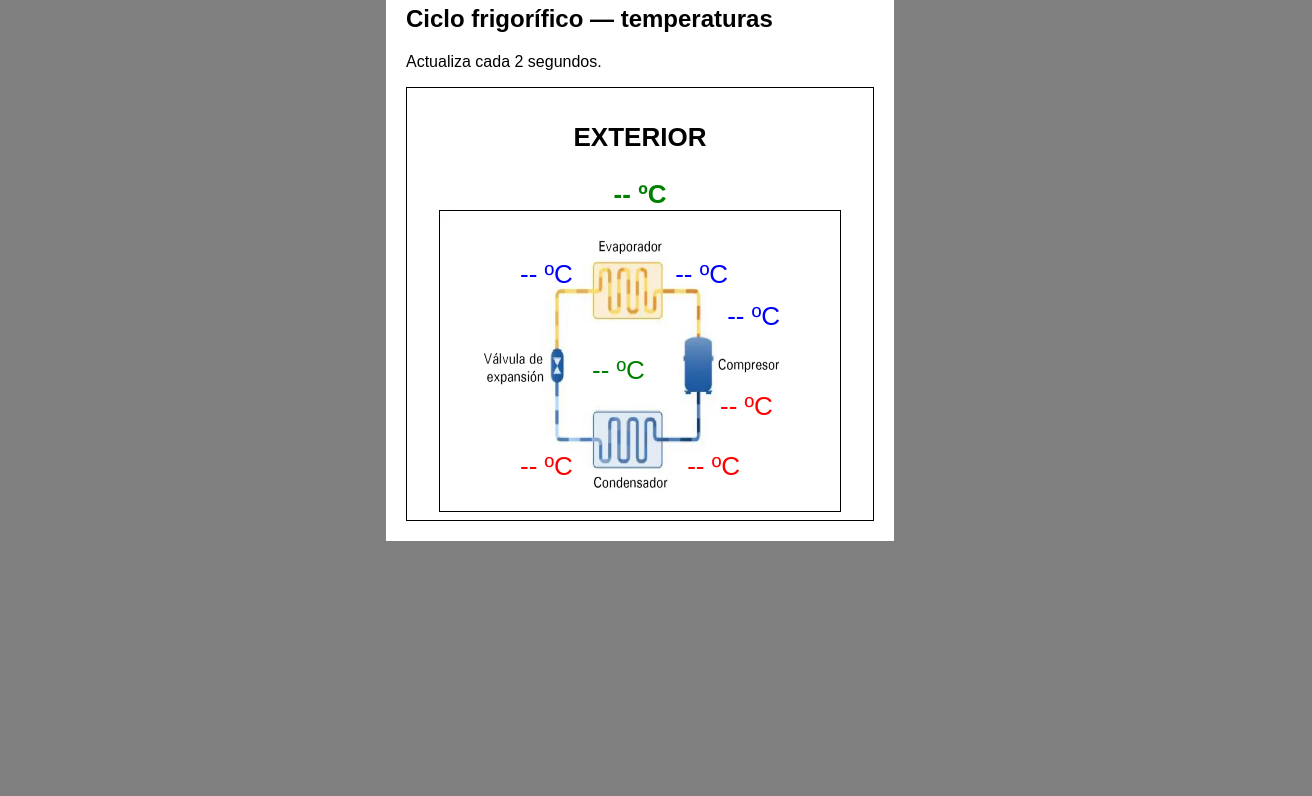
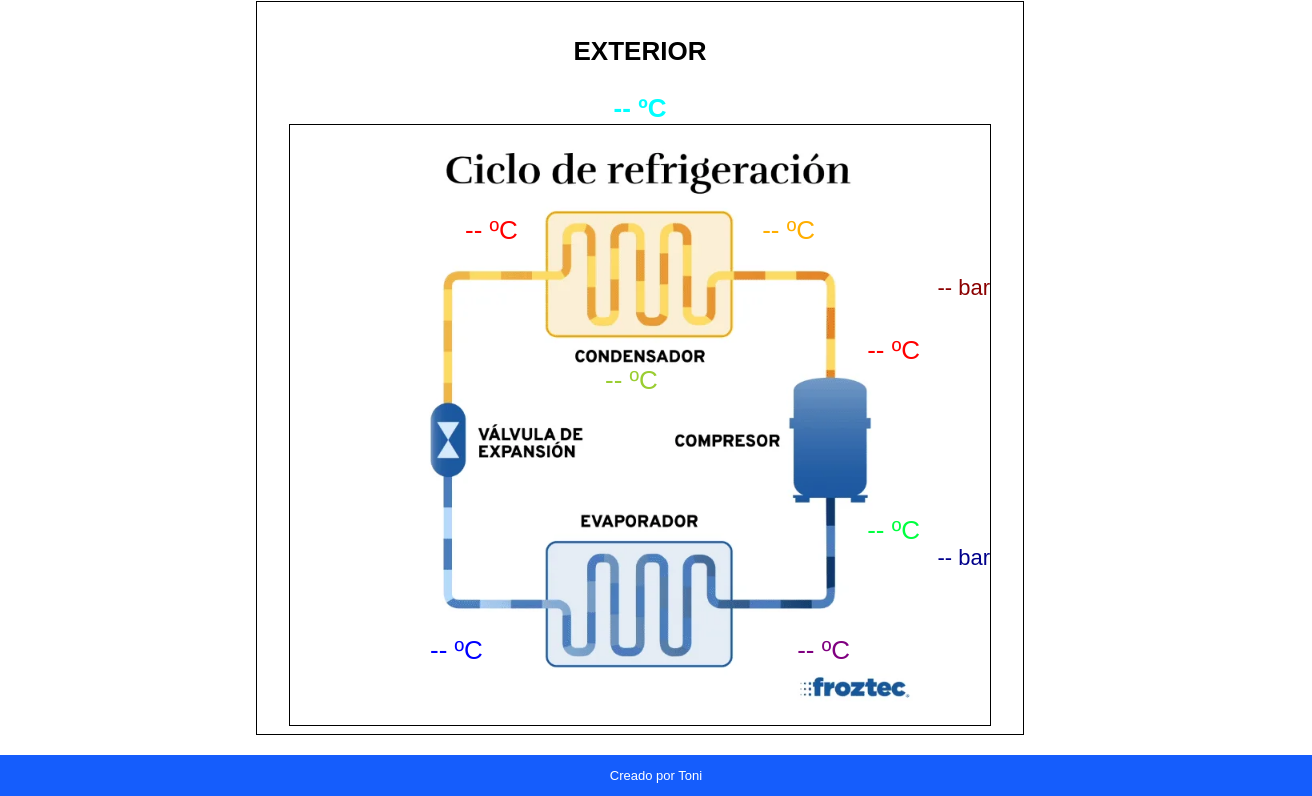
Before and after one commit to fumetria/fridgedashboard, a plain HTML site: page index.html in a window 1280 px wide. Shown: the part 175-971 px from the top of the page, 1312 px wide, since content can reach past the window. Before the commit the page ends 856 px from the top, so only its background shows below. Drawn offline with Linux system fonts and the light colour scheme; no server answers.

Commit message:
Mejora de IU y añadido botones interactivos

```diff
--- a/index.html
+++ b/index.html
@@ -5,89 +5,154 @@
     <meta charset="utf-8">
     <title>Ciclo frigorífico - temperaturas</title>
     <style>
-        body {
-            display: flex;
-            justify-content: center;
-            align-items: center;
-            font-family: Arial, sans-serif;
-            padding: 20px;
-            background-color: grey;
-            height: 100dvh;
+        h1 {
+            text-transform: capitalize;
+
         }
 
+        body {
+            display: grid;
+            grid-template-rows: auto 1fr auto;
+            font-family: Arial, sans-serif;
+            height: 100vh;
+            margin: 0;
+        }
+
+        header,
+        footer {
+            background-color: oklch(54.6% 0.245 262.881);
+            color: white;
+            width: 100%;
+            padding-inline: 1rem;
+        }
+
+        header {
+            text-transform: capitalize;
+            display: flex;
+            justify-content: space-between;
+            border-bottom: 1px solid oklch(54.6% 0.245 262.881);
+
+            & h1 {
+                font-size: 2.2rem;
+            }
+        }
+
+        footer {
+            font-size: small;
+            text-align: center;
+            padding-block: 0;
+        }
+
+
+
+
         #app {
-            background-color: white;
+            background: white;
             padding: 20px;
         }
 
         #fridge {
-            width: 400px;
-            height: 300px;
+            width: 700px;
+            height: 600px;
             position: relative;
             border: 1px solid;
+            text-align: center;
+        }
+
+        .sensor {
+            font-size: 26px;
+            position: absolute;
+            cursor: pointer;
         }
 
         #evaporador-salida {
             position: absolute;
-            top: 16%;
-            right: 28%;
+            top: 85%;
+            right: 20%;
             font-size: 26px;
-            color: blue;
+            color: purple;
+            cursor: pointer;
         }
 
         #evaporador-entrada {
             position: absolute;
-            top: 16%;
+            top: 85%;
             left: 20%;
             font-size: 26px;
             color: blue;
+            cursor: pointer;
         }
 
         #compresor-entrada {
             position: absolute;
-            top: 30%;
-            right: 15%;
+            top: 65%;
+            right: 10%;
             font-size: 26px;
-            color: blue;
+            color: rgb(0, 255, 64);
+            cursor: pointer;
         }
 
         #compresor-salida {
             position: absolute;
-            top: 60%;
-            left: 70%;
+            top: 35%;
+            right: 10%;
             font-size: 26px;
             color: red;
+            cursor: pointer;
         }
 
         #condensador-entrada {
             position: absolute;
-            top: 80%;
+            top: 15%;
             right: 25%;
             font-size: 26px;
-            color: red;
+            color: rgb(255, 174, 0);
+            cursor: pointer;
         }
 
         #condensador-salida {
             position: absolute;
-            top: 80%;
-            left: 20%;
+            top: 15%;
+            left: 25%;
             font-size: 26px;
             color: red;
+            cursor: pointer;
         }
 
         #temperatura-camara {
             position: absolute;
-            top: 48%;
-            left: 38%;
+            top: 40%;
+            left: 45%;
             font-size: 26px;
-            color: green;
+            color: yellowgreen;
+            cursor: pointer;
+        }
+
+        #sensor-alta {
+            top: 25%;
+            right: 0%;
+            font-size: 22px;
+            color: darkred;
+            cursor: pointer;
+        }
+
+        #sensor-baja {
+            top: 70%;
+            right: 0%;
+            font-size: 22px;
+            color: darkblue;
+            cursor: pointer;
         }
 
         #temperatura-ambiente {
-            color: green;
+            cursor: pointer;
+            color: aqua;
         }
 
         #outdoor {
+            display: grid;
+            justify-items: center;
+            position: relative;
             border: 1px solid;
             padding: 0.5rem 2rem;
 
@@ -98,29 +163,69 @@
                 font-size: 26px;
             }
         }
+
+        .hidden {
+            display: none;
+        }
+
+        #compresor {
+            position: absolute;
+            top: 51%;
+            left: 55%;
+            width: 110px;
+            height: 30px;
+            background: none;
+            border: none;
+            cursor: pointer;
+
+        }
+
+        #main {
+            display: flex;
+            justify-content: center;
+        }
     </style>
 </head>
 
 <body>
+    <header>
+        <h1>monitor frigorífico</h1>
+        <img src="/static/logo-ies-pou-clar.png" alt="">
+    </header>
     <section id="app">
-        <h2>Ciclo frigorífico — temperaturas</h2>
-        <p>Actualiza cada 2 segundos.</p>
-        <section id="outdoor">
-            <p>EXTERIOR</p>
-            <div id="temperatura-ambiente">-- ºC</div>
-            <section id="fridge">
-                <img src="/static/esquema.webp" alt="" width="400" height="300">
-                <div id="evaporador-entrada">-- ºC</div>
-                <div id="evaporador-salida">-- ºC</div>
-                <div id="compresor-entrada">-- ºC</div>
-                <div id="compresor-salida">-- ºC</div>
-                <div id="condensador-entrada">-- ºC</div>
-                <div id="condensador-salida">-- ºC</div>
-                <div id="temperatura-camara">-- ºC</div>
+        <h2>Ciclo Frigorífico — Temperaturas & Presiones</h2>
+        <div id="main">
+            <section id="outdoor">
+                <p>EXTERIOR</p>
+                <div id="temperatura-ambiente">-- ºC</div>
+                <section id="fridge">
+                    <img src="/static/Froztec-Cicloderefrigeracion.webp" width="600" height="600">
+                    <div id="evaporador-entrada" class="sensor" onclick="showinfo('evaporador-entrada')">-- ºC</div>
+
+                    <div id="evaporador-salida" class="sensor" onclick="showinfo('evaporador-salida')">-- ºC</div>
+
+                    <div id="compresor-entrada" class="sensor" onclick="showinfo('compresor-entrada')">-- ºC</div>
+
+                    <div id="compresor-salida" class="sensor" onclick="showinfo('compresor-salida')">-- ºC</div>
+
+                    <div id="condensador-entrada" class="sensor" onclick="showinfo('condensador-entrada')">-- ºC</div>
+
+                    <div id="condensador-salida" class="sensor" onclick="showinfo('condensador-salida')">-- ºC</div>
+
+                    <div id="sensor-alta" class="sensor" onclick="showinfo('sensor-alta')">-- bar</div>
+
+                    <div id="sensor-baja" class="sensor" onclick="showinfo('sensor-baja')">-- bar</div>
+
+                    <div id="temperatura-camara" class="sensor">-- ºC</div>
+                    <button id="compresor" onclick="showinfo('compresor')"></button>
+                </section>
             </section>
-        </section>
+            <section id="show-info"></section>
+        </div>
     </section>
-
+    <footer>
+        <p>Creado por Toni</p>
+    </footer>
     <script>
         async function updateTemps() {
             try {
@@ -140,6 +245,65 @@
         }
         setInterval(updateTemps, 2000);
         updateTemps();
+
+        const diccionario = {
+            "evaporador-entrada": {
+                titulo: "Evaporador entrada",
+                info: "Información sobre el evaporador de entrda",
+                imgUrl: "/static/logo-ies-pou-clar.png",
+            },
+            "evaporador-salida": {
+                titulo: "Evaporador salida",
+                info: "Información sobre el evaporador de salida",
+                imgUrl: "https://frigoristas.files.wordpress.com/2016/06/condensador-aire-21.jpg"
+            },
+            "compresor-entrada": {
+                titulo: "Compresor entrada",
+                info: "Información sobre el compresor de entrda",
+                imgUrl: "https://frigoristas.files.wordpress.com/2016/06/condensador-aire-21.jpg"
+            },
+            "compresor-salida": {
+                titulo: "Compresor salida",
+                info: "Información sobre el compresor de salida",
+                imgUrl: "https://frigoristas.files.wordpress.com/2016/06/condensador-aire-21.jpg"
+            },
+            "condensador-entrada": {
+                titulo: "Condesador entrada",
+                info: "Información sobre el condensador de entrda",
+                imgUrl: "https://frigoristas.files.wordpress.com/2016/06/condensador-aire-21.jpg"
+            },
+            "condensador-salida": {
+                titulo: "condensador salida",
+                info: "Información sobre el condensador de salida",
+                imgUrl: "https://frigoristas.files.wordpress.com/2016/06/condensador-aire-21.jpg"
+            },
+            "sensor-alta": {
+                titulo: "sensor alta",
+                info: "Información sobre el sensor de alta",
+                imgUrl: "https://frigoristas.files.wordpress.com/2016/06/condensador-aire-21.jpg"
+            },
+            "sensor-baja": {
+                titulo: "sensor baja",
+                info: "Información sobre el sensor de baja",
+                imgUrl: "https://frigoristas.files.wordpress.com/2016/06/condensador-aire-21.jpg"
+            },
+            "compresor": {
+                titulo: "compresor",
+                info: "Información sobre el compresor",
+                imgUrl: "https://frigoristas.files.wordpress.com/2016/06/condensador-aire-21.jpg"
+            }
+        }
+
+        function showinfo(element) {
+            const infoPanel = document.getElementById('show-info');
+            const infoElement = diccionario[element];
+            console.log(infoElement.titulo);
+            infoPanel.innerHTML = `
+                <h1>${infoElement.titulo}</h1>
+                <p>${infoElement.info}</p>
+                ${infoElement.imgUrl ? `<img src="${infoElement.imgUrl}" width="200px" height="100px"/>` : ``}
+            `
+        }
     </script>
 </body>
 
```
Also changed, not shown: static/Froztec-Cicloderefrigeracion.webp (added), static/logo-ies-pou-clar.png (added).
